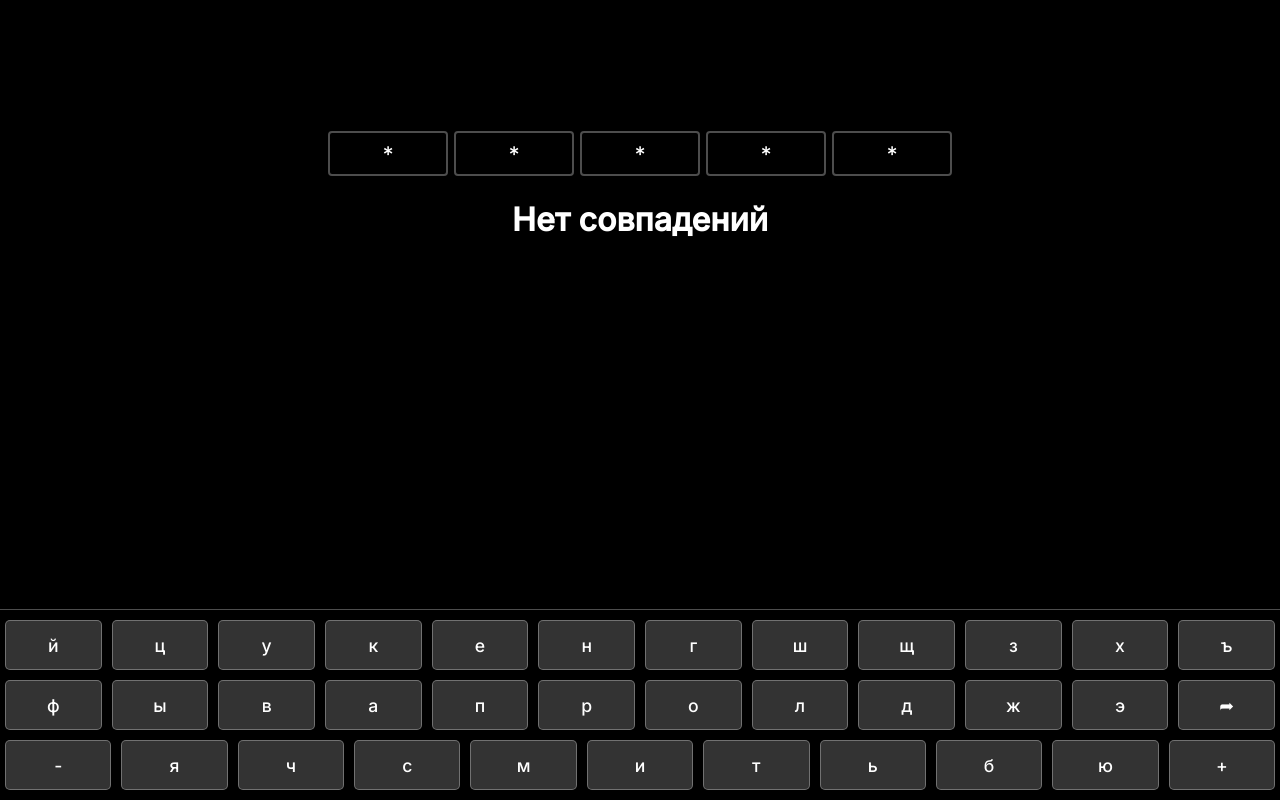
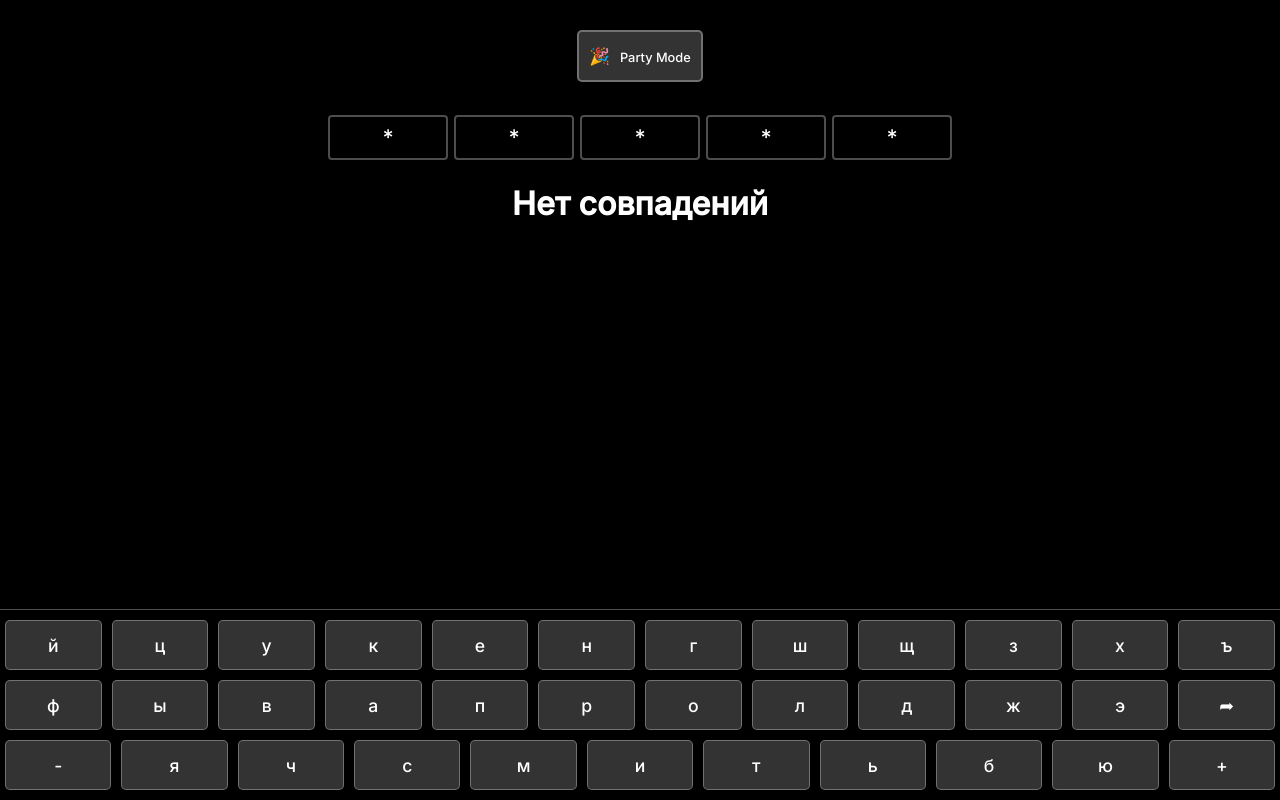
Before and after one commit to daniilty/wordl-guesser-ui, a React (Create React App) app: page / in a window 1280 px wide. Built offline with nearby package versions, Linux system fonts and the light colour scheme.

Commit message:
Update styles, add party mode

```diff
--- a/src/App.tsx
+++ b/src/App.tsx
@@ -5,6 +5,8 @@ import { Keyboard } from './components/Keyboard';
 import { ANY, ENTER_KEY, DELETE_KEY, ADD_KEY } from './components/common';
 import { PacmanLoader } from 'react-spinners';
 import { find } from './api/find';
+import { isPartyHard, togglePartyHard } from './storage/partyhard';
+import { Button } from './components/Button';
 
 function App() {
   const MAX_LEN = 24;
@@ -15,6 +17,13 @@ function App() {
   const [notInPlace, setNotInPlace] = useState<string[]>([]);
   const [possibleValues, setPossibleValues] = useState<string[]>([]);
   const [isLoading, setIsLoading] = useState(false);
+  const [isParty, setIsParty] = useState(isPartyHard());
+
+  if (isParty) {
+    document.body.classList.add('rainbow');
+  } else {
+    document.body.classList.remove('rainbow');
+  }
 
   const l = Array.from(letters);
 
@@ -62,6 +71,12 @@ function App() {
 
   return (
     <div className="App">
+      <div className="emoji_overlay">
+        <Button text="Party Mode" emoji="🎉" onClick={() => {
+          togglePartyHard();
+          setIsParty(!isParty);
+        }} />
+      </div>
       <InputBox
         letters={letters}
         onFocusChange={onFocusChange}
--- /dev/null
+++ b/src/components/Button.tsx
@@ -0,0 +1,15 @@
+import '../styles/button.css';
+
+type ButtonProps = {
+  emoji: string,
+  text: string,
+  onClick: () => void,
+};
+
+export const Button = (props: ButtonProps) => {
+  return (
+    <button className="emoji_button" onClick={() => props.onClick()}>
+      <p><span className="emoji">{props.emoji}</span>{props.text}</p>
+    </button>
+  );
+}
--- /dev/null
+++ b/src/storage/partyhard.ts
@@ -0,0 +1,12 @@
+const keyPartyHard = 'party_hard';
+const valPartyHard = 'y';
+
+export const isPartyHard = (): boolean => {
+  return localStorage.getItem(keyPartyHard) === valPartyHard;
+}
+
+export const togglePartyHard = () => {
+  isPartyHard() ?
+    localStorage.setItem(keyPartyHard, 'n') :
+    localStorage.setItem(keyPartyHard, valPartyHard);
+}
--- a/src/styles/App.css
+++ b/src/styles/App.css
@@ -17,8 +17,31 @@
   margin-bottom: 15%;
   column-count: 3;
   column-gap: 40px;
+  padding: 0;
 }
 
 .possible_list li {
   font-size: 1.5rem;
+  list-style: none;
 }
+
+.emoji_overlay {
+  margin-top: 30px;
+  display: flex;
+  align-items: center;
+  justify-content: center;
+}
+
+@keyframes color {
+  0%   { background: #33CCCC; }
+  20%  { background: #33CC36; }
+  40%  { background: #B8CC33; }
+  60%  { background: #FCCA00; }
+  80%  { background: #33CC36; }
+  100% { background: #33CCCC; }
+}
+
+.rainbow {
+  background: #33CCCC;
+  animation: color 4s infinite linear;
+}
--- a/src/styles/InputBox.css
+++ b/src/styles/InputBox.css
@@ -1,5 +1,5 @@
 .input_row {
-  margin-top: 10%;
+  margin-top: 30px;
   width: 100%;
   display: flex;
   justify-content: center;
--- /dev/null
+++ b/src/styles/button.css
@@ -0,0 +1,27 @@
+.emoji_button {
+  display: flex;
+  justify-content: center;
+  align-items: center;
+  text-align: center;
+  cursor: pointer;
+  font-family: 'Inter', sans-serif;
+  font-weight: 500;
+  font-size: 0.8em;
+  border-radius: 5px;
+  border: none;
+  padding-right: 10px;
+  padding-left: 10px;
+  border: 2px solid rgba(255,255,255, 0.3);
+  color: white;
+  background: rgba(255, 255, 255, 0.2);
+}
+
+.emoji_button .emoji {
+  margin-right: 10px;
+  font-size: 1.3em;
+}
+
+.emoji_button:hover {
+  background: #33CCCC;
+  animation: color 2s infinite linear;
+}
--- a/src/styles/index.css
+++ b/src/styles/index.css
@@ -5,8 +5,15 @@
 }
 
 body {
+  text-align: center;
   margin: 0;
   background-color: black;
   font-family: 'Inter', sans-serif;
   width: var(--device-width);
+  -ms-overflow-style: none;  /* IE and Edge */
+  scrollbar-width: none;  /* Firefox */
 }
+
+body::-webkit-scrollbar {
+  display: none;
+}
```
